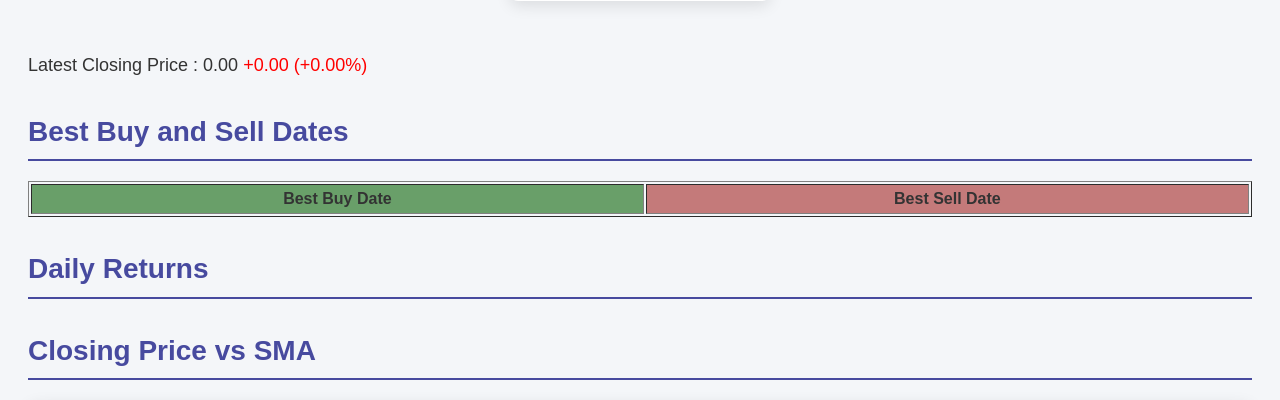
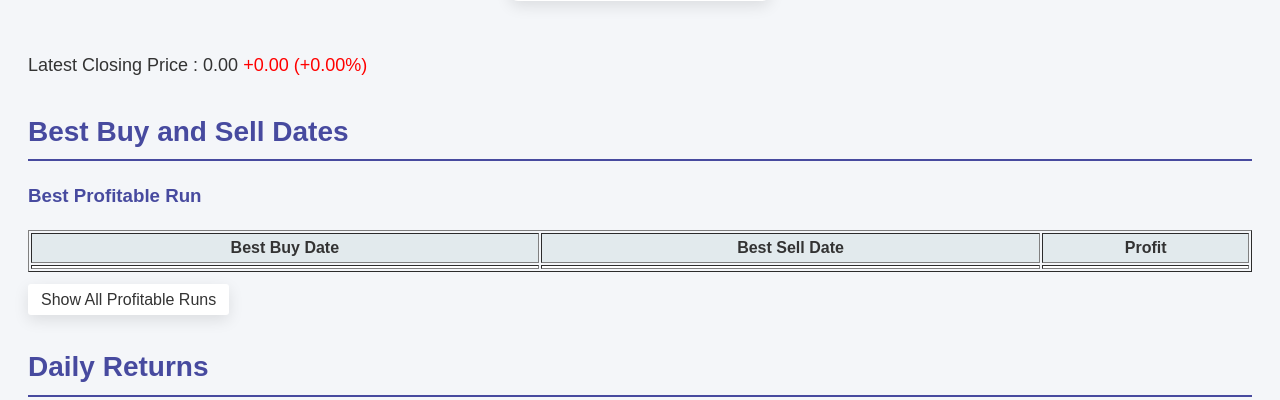
Before and after one commit to RyanKeSIT/INF1002_PyProject, a Flask app: template static/templates/result.html in a window 1280 px wide. Shown: the part 343-743 px from the top of the page. Run offline with Flask 3, Linux system fonts and the light colour scheme; the template is opened without the code that fills it, so the values that code supplies are empty; some libraries are stand-ins or nearby versions.

Commit message:
Updated daily returns and best buy sell dates

```diff
--- a/model/tools/data_loader.py
+++ b/model/tools/data_loader.py
@@ -1,5 +1,4 @@
 import pandas as pd
-
 
 def load_stock_data(file_path):
     # Reads CSV and sorts by Date
--- a/static/templates/result.html
+++ b/static/templates/result.html
@@ -29,6 +29,18 @@
             border-bottom: 2px solid #474a9f;
             padding-bottom: 5px;
             margin-bottom: 20px;
+        }
+
+        h3 {
+            color: #474a9f;
+        }
+
+        th {
+            background-color: rgb(226, 234, 237);
+        }
+
+        td {
+             text-align: center
         }
 
         p {
@@ -76,6 +88,37 @@
             padding: 20px;
             border-radius: 10px;
             box-shadow: 0 5px 15px rgba(0, 0, 0, 0.1);
+        }
+        .tableContent {
+            display:none;
+
+        }
+
+        #ch{
+            display:none;
+        }
+
+        #ch:checked ~ .tableContent {
+            display: block;
+        }
+
+        #ch:checked ~ label {
+            display: none;
+        }
+
+        .content{
+            display:none;
+        }
+
+        label {
+            display: inline-block;
+            cursor: pointer;
+            background-color: white;
+            padding: 3px 13px;
+            border-radius: 3px;
+            margin-top: 12px;
+            box-shadow: 0 5px 15px rgba(0, 0, 0, 0.1);
+
         }
 
         @media (max-width: 768px) {
@@ -134,27 +177,56 @@
         {% endif %}
     </p>
 
+    <!--Button to show more/less best buy and sell dates: https://www.youtube.com/watch?v=b6_u8IVVLdo-->
     <h2>Best Buy and Sell Dates</h2>
-    <!--HTML Table: https://www.w3schools.com/html/html_tables.asp-->
-    <div style="max-height: 400px; overflow-y: auto;">
+    <h3>Best Profitable Run</h3>
     <table border="1" , style="width:100%">
                 <thead>
                     <tr>
-                    <th style="background-color: rgb(105, 159, 105)">Best Buy Date</th>
-                    <th style="background-color: rgb(196, 122, 122)">Best Sell Date</th>
+                        <th>Best Buy Date</th>
+                        <th>Best Sell Date</th>
+                        <th>Profit</th>
+                    </tr>
+                </thead>
+                <tbody>
+                    <!--Jinja Template for Loops in Flask: https://www.geeksforgeeks.org/python/templating-with-jinja2-in-flask/-->
+                    <tr style="background-color: white;">
+                        <td>{{ single_best_profit['Buy Date'] }}</td>
+                        <td>{{ single_best_profit['Sell Date'] }}</td>
+                        <td>{{ single_best_profit['Profit'] }}</td>
+                    </tr>
+                </tbody>
+            </table>
+    <input id="ch" type="checkbox">
+    <div class="tableContent" style="margin-top: 5px;">
+        <h3>All Profitable Runs</h3>
+        <!--HTML Table: https://www.w3schools.com/html/html_tables.asp-->
+        <div style="max-height: 400px; overflow-y: auto; margin-top: 5px;">
+            <table border="1" , style="width:100%">
+                <thead>
+                    <tr>
+                        <th>Best Buy Date</th>
+                        <th>Best Sell Date</th>
+                        <th>Profit</th>
                     </tr>
                 </thead>
                 <tbody>
                     <!--Jinja Template for Loops in Flask: https://www.geeksforgeeks.org/python/templating-with-jinja2-in-flask/-->
                     {% for trade in buy_and_sell_dates %}
-                <tr>
-                    <td style="text-align: center ">{{ trade['Buy Date'] }}</td>
-                    <td style="text-align: center">{{ trade['Sell Date'] }}</td>
+                    <tr style="background-color: white;">
+                        <td>{{ trade['Buy Date'] }}</td>
+                        <td>{{ trade['Sell Date'] }}</td>
+                        <td>{{ trade['Profit'] }}</td>
                     </tr>
                     {% endfor %}
                 </tbody>
             </table>
         </div>
+        <label for="ch">Show Best Profitable Run Only</label>
+    </div>
+
+    <label for="ch">Show All Profitable Runs</label>
+
 
     <h2>Daily Returns</h2>
     <div id="chart_daily_returns"></div>
```
Also changed, not shown: model/tools/calculations.py (+26 -19 lines), model/tools/visualisation.py (+7 -14 lines), router/app.py (+5 -2 lines), static/style.css (line endings or trailing spaces). Lines whose indentation alone changed are shown as unchanged.
